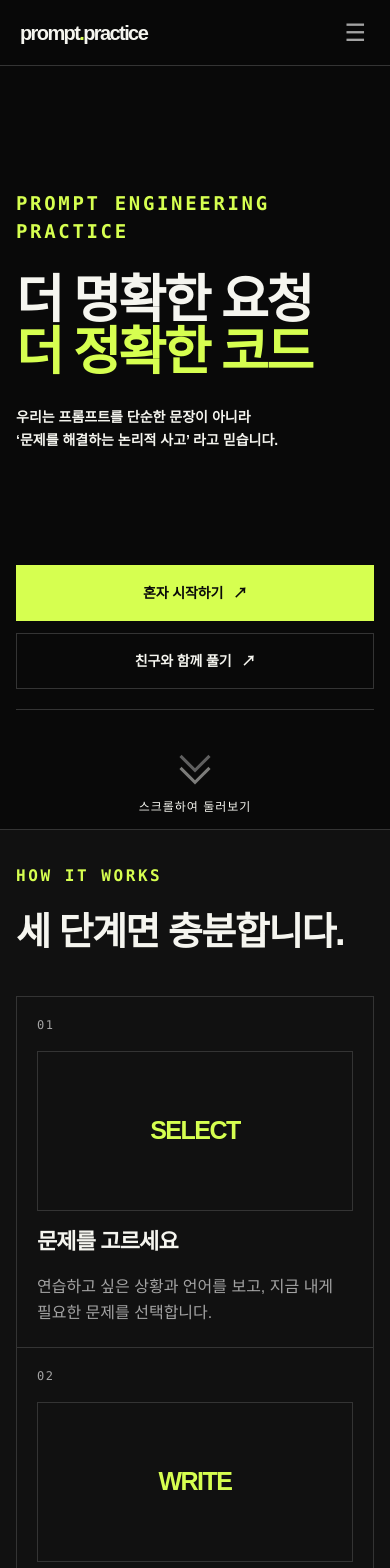
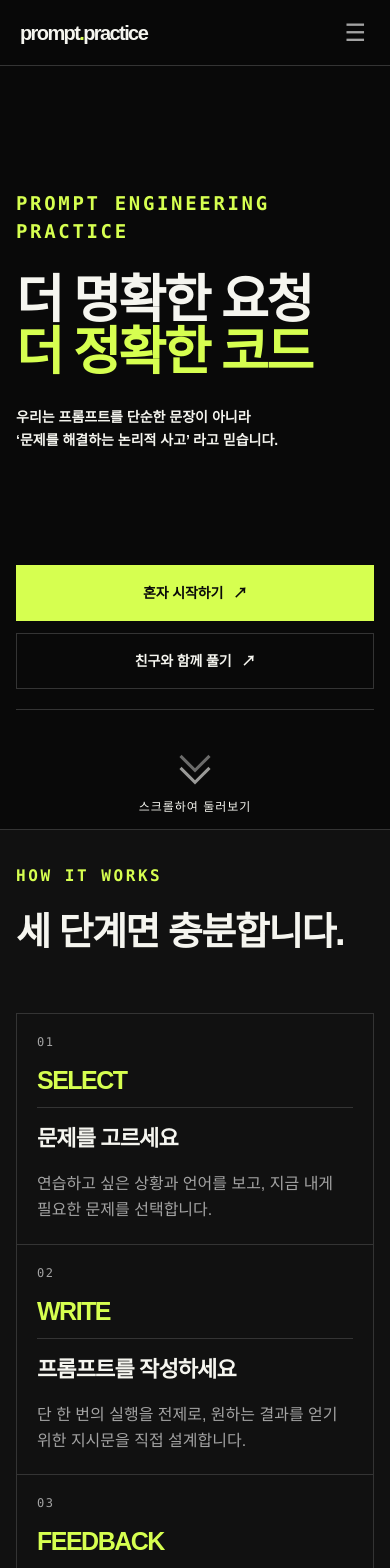
Before and after one commit to ddingorang/itsourprompt, a React (Vite) app in the folder frontend/: page / in a window 390 px wide. Shown: the top 1568 px of the page. Built offline with nearby package versions, Linux system fonts and the light colour scheme; no server answers.

Commit message:
style: 랜딩 단계 시각물 상자를 아래 선으로 바꾸고 제목 그림자 거리 조정

```diff
--- a/frontend/src/index.css
+++ b/frontend/src/index.css
@@ -292,8 +292,14 @@ html { scroll-behavior: smooth; }
 .landing-detail-preview-output i:nth-child(2) { width: 72%; }
 .landing-detail-preview-output i:nth-child(3) { width: 84%; }
 .landing-steps { display: grid; grid-template-columns: repeat(3, minmax(0, 1fr)); gap: 1px; background: var(--landing-border); border: 1px solid var(--landing-border); }
-.landing-step { min-height: 380px; padding: clamp(20px, 2.2vw, 30px); background: var(--landing-surface); }
-.landing-step-visual { display: flex; height: 150px; align-items: center; justify-content: center; margin: 18px 0 14px; border: 1px solid var(--landing-border); font: 900 clamp(25px, 2.6vw, 38px)/1 Arial, sans-serif; letter-spacing: -.06em; color: var(--acid); }
+/* 최소 높이는 내용(넓은 화면에서 260px)에 살짝 여유만 둔다 — 상자가 사라져 내용이
+   짧아진 만큼, 380px을 그대로 두면 글 아래로 빈 자리가 100px 넘게 남는다.
+   좁아져 설명이 여러 줄로 접히면 칸은 내용만큼 알아서 커진다. */
+.landing-step { min-height: 280px; padding: clamp(20px, 2.2vw, 30px); background: var(--landing-surface); }
+/* 테두리 상자로 두면 이 앱의 버튼(테두리 + 투명 배경 + 가운데 짧은 라벨)과 똑같이 생겨
+   누를 수 있는 것으로 읽힌다 — 상자를 버리고 아래 선 위에 단어를 앉혀 제목처럼 읽게 한다.
+   높이는 글자에 맡긴다. 고정하면 폰트가 줄어드는 좁은 화면에서 위쪽만 빈다. */
+.landing-step-visual { margin: 18px 0 14px; padding-bottom: 14px; border-bottom: 1px solid var(--landing-border); font: 900 clamp(25px, 2.6vw, 38px)/1 Arial, sans-serif; letter-spacing: -.06em; color: var(--acid); }
 .landing-problem { transition: background-color 180ms ease, padding 180ms ease; }
 .landing-problem span:last-child { transition: transform 180ms ease; }
 .landing-problem:hover, .landing-problem:focus-visible { padding-right: 14px; padding-left: 14px; background: var(--landing-surface-hover); outline: none; }
@@ -904,7 +910,6 @@ html { scroll-behavior: smooth; }
   .landing-scroll-cue { margin-top: 12px; justify-self: center; }
   .landing-steps { grid-template-columns: 1fr; }
   .landing-step { min-height: auto; }
-  .landing-step-visual { height: 160px; }
 }
 @media (max-width: 900px) {
   .landing-detail-preview { min-height: 380px; }
@@ -1098,9 +1103,9 @@ html { scroll-behavior: smooth; }
   line-height: 1;
   padding: 0.08em 0.12em;
 }
-/* 바뀌는 것은 색뿐이다. 그림자 거리는 em으로 둔다 — 제목이 화면 폭에 따라
-   36~64px로 오가므로 px로 박으면 작은 화면에서만 두껍게 보인다. */
+/* 바뀌는 것은 색뿐이다. 그림자 거리는 em으로 둔다 — 제목이 화면 폭에 따라 36~64px로
+   오가므로, 그림자도 글자와 같은 비율로 2.5px에서 1.4px까지 함께 줄어든다. */
 [data-color-mode='light'] .page-title {
   color: #090909;
-  text-shadow: 0.05em 0.05em 0 var(--acid);
+  text-shadow: 0.039em 0.039em 0 var(--acid);
 }
--- a/frontend/src/pages/HomePage.tsx
+++ b/frontend/src/pages/HomePage.tsx
@@ -180,7 +180,7 @@ export default function HomePage() {
 
         <section className="landing-how flex h-[calc(100svh_-_var(--landing-header-h))] min-h-[640px] items-start border-y border-[var(--landing-border)] bg-[var(--landing-surface)] pt-[clamp(34px,5vw,64px)] pb-8 max-[760px]:h-auto max-[760px]:min-h-0 max-[760px]:pb-16">
           <div className="mx-auto w-[80%] max-[1100px]:w-[90%] max-[760px]:w-[calc(100%_-_32px)]">
-            <div className="mb-[clamp(36px,5vh,52px)] flex items-end justify-between gap-8 max-[680px]:items-start">
+            <div className="mb-[clamp(48px,7vh,72px)] flex items-end justify-between gap-8 max-[680px]:items-start">
               <div data-reveal>
                 <div className="mb-6 font-mono text-[16px] font-bold tracking-[0.16em] text-[var(--acid)]">HOW IT WORKS</div>
                 <h2 className="m-0 text-[clamp(38px,5vw,70px)] leading-[1.1] font-black tracking-[-0.04em]">
```
